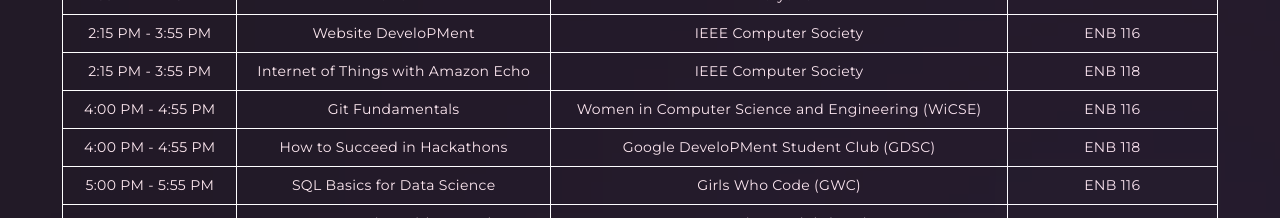
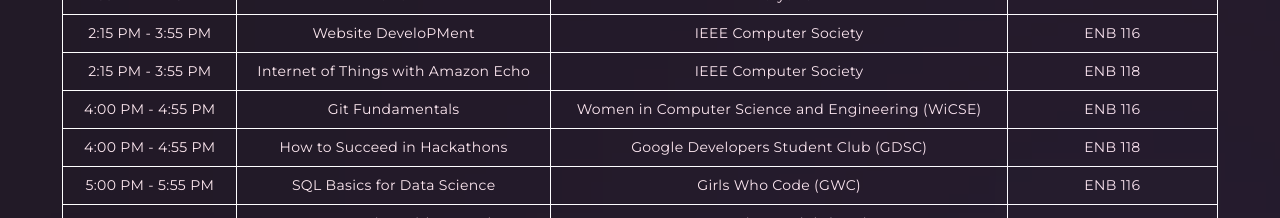
Before and after one commit to AsadbekNematov/hackjam, a React (Vite) app in the folder HackJam/: page / in a window 1280 px wide. Shown: the part 2220-2438 px from the top of the page. Built offline with nearby package versions, Linux system fonts and the light colour scheme.

Commit message:
spelling fix

```diff
--- a/HackJam/src/components/Schedule.jsx
+++ b/HackJam/src/components/Schedule.jsx
@@ -95,7 +95,7 @@
             <tr>
               <td data-label="Time">4:00 PM - 4:55 PM</td>
               <td data-label="Event">How to Succeed in Hackathons</td>
-              <td data-label="Organizer">Google DeveloPMent Student Club (GDSC)</td>
+              <td data-label="Organizer">Google Developers Student Club (GDSC)</td>
               <td data-label="Location">ENB 118</td>
             </tr>
 
```
